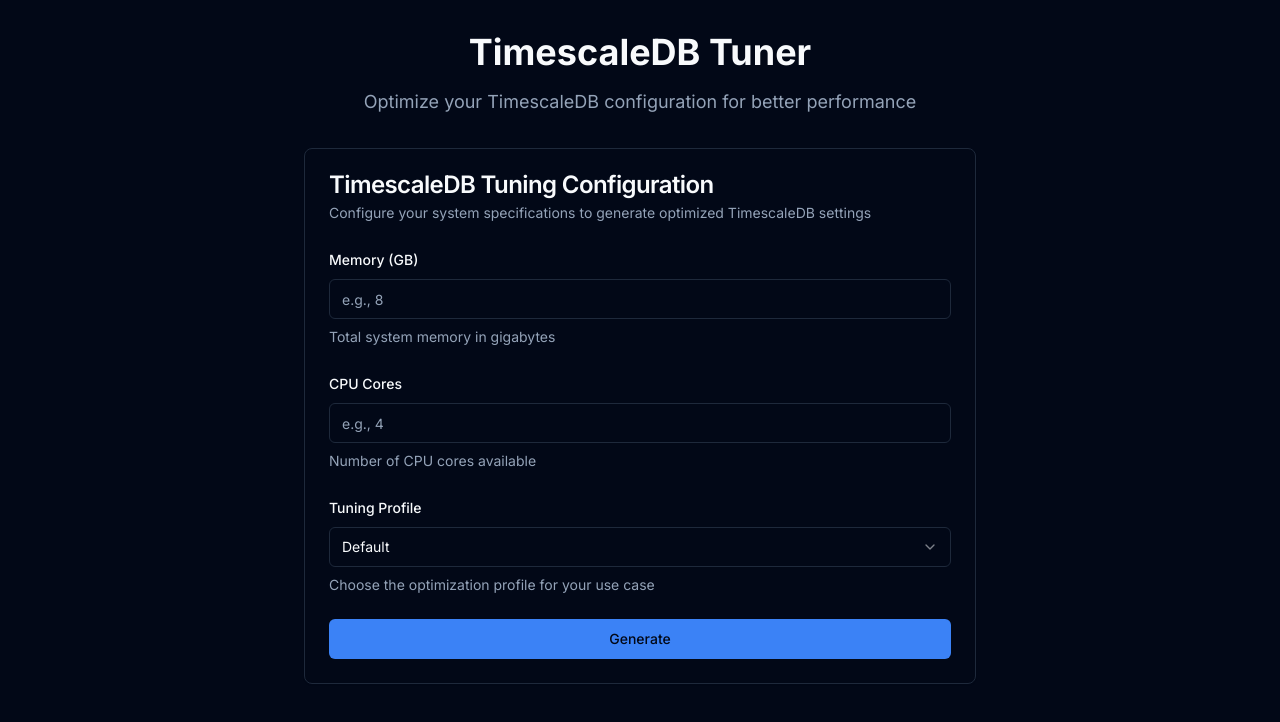
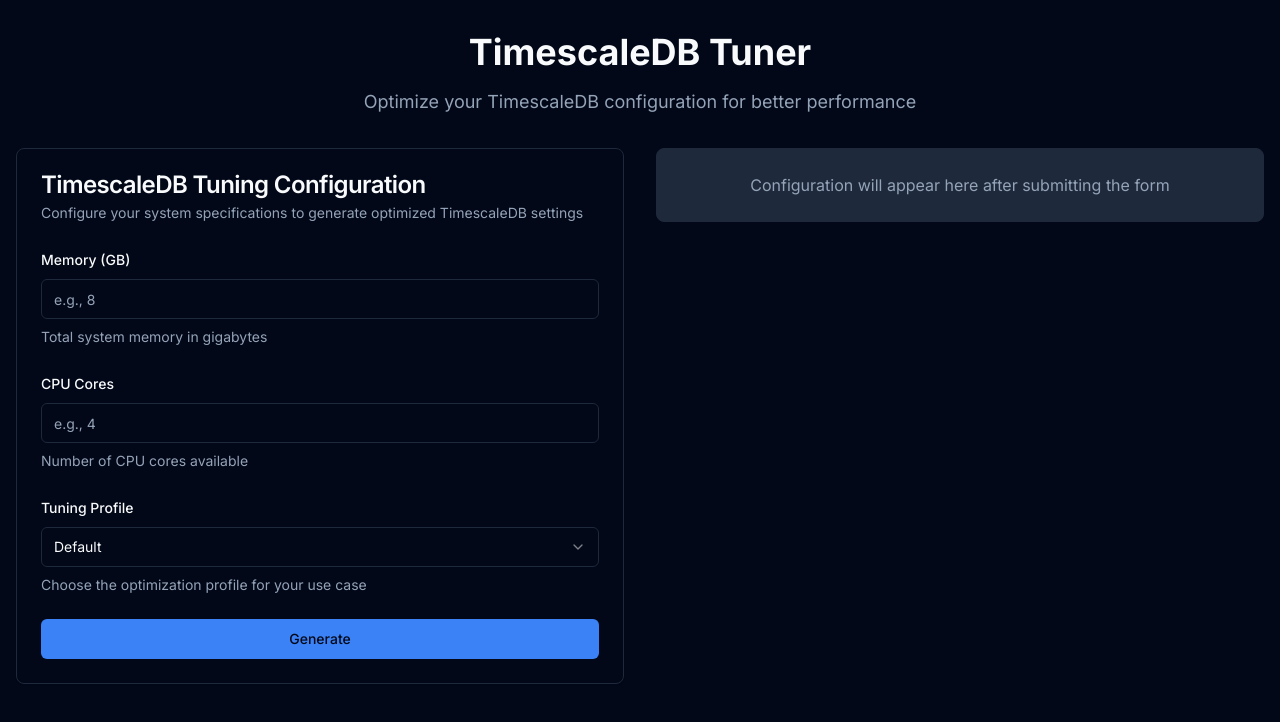
Before and after one commit to 3nd3r1/timescaledb-tune-ui, a Next.js app: page / in a window 1280 px wide. Shown: the top 722 px of the page. Built offline with nearby package versions, Linux system fonts and the light colour scheme.

Commit message:
feat(form): make the form a flex row

```diff
--- a/src/app/page.tsx
+++ b/src/app/page.tsx
@@ -50,22 +50,30 @@
                 </p>
             </div>
 
-            <div className="mb-8">
+            <div className="grid grid-cols-1 lg:grid-cols-2 gap-8">
+                <div>
                     <TunerForm onSubmit={handleFormSubmit} isLoading={isLoading} />
                 </div>
 
-            {result && (
-                <div className="max-w-2xl mx-auto">
-                    <div className="bg-card border rounded-lg p-6">
+                <div>
+                    {result ? (
+                        <div className="bg-card border rounded-lg p-6 h-fit">
                             <h2 className="text-xl font-semibold mb-4">
                                 Configuration Result
                             </h2>
-                        <pre className="text-sm bg-muted p-4 rounded overflow-auto">
+                            <pre className="text-sm bg-muted p-4 rounded overflow-auto max-h-96">
                                 {result}
                             </pre>
                         </div>
+                    ) : (
+                        <div className="bg-muted border rounded-lg p-6 h-fit flex items-center justify-center text-muted-foreground">
+                            <p className="text-center">
+                                Configuration will appear here after submitting the form
+                            </p>
                         </div>
                     )}
+                </div>
+            </div>
         </main>
     );
 }
--- a/src/components/forms/tuner-form.tsx
+++ b/src/components/forms/tuner-form.tsx
@@ -47,7 +47,7 @@
     });
 
     return (
-        <Card className="w-full max-w-2xl mx-auto">
+        <Card className="w-full">
             <CardHeader>
                 <CardTitle>TimescaleDB Tuning Configuration</CardTitle>
                 <CardDescription>
```
Lines whose indentation alone changed are shown as unchanged.
